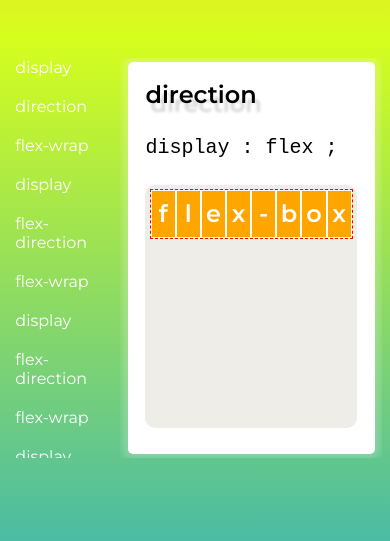
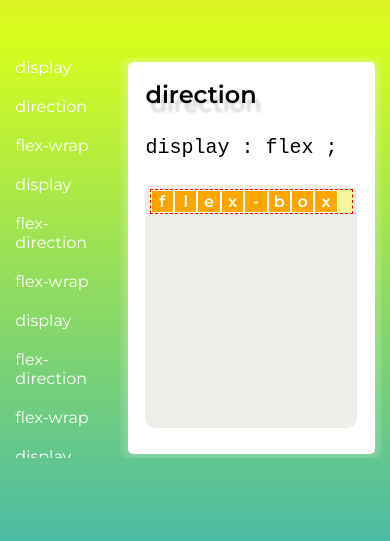
Before and after one commit to t123arun/flex-box, a plain HTML site: page index.html in a window 390 px wide. Shown: the part 216-757 px from the top of the page. Drawn offline with Linux system fonts and the light colour scheme.

Commit message:
updated box responsive styles only

```diff
--- a/style.css
+++ b/style.css
@@ -6,6 +6,8 @@
 }
 body{
     height: 100vh;
+    max-width: 1440px;
+    margin: 0 auto;
     background:linear-gradient(0deg, rgba(58,179,180,1) 3%, rgba(214,253,29,1) 70%, rgba(252,188,69,1) 100%);
     font-family: 'Montserrat', sans-serif;
     padding: 2%;
@@ -125,8 +127,8 @@ article{
     flex-wrap: nowrap;
 }
 .output-box{
-    width: 3rem;
-    height: 3rem;
+    width: clamp(1rem,6vw , 3rem);
+    height: clamp(1rem,6vw , 3rem);
     background-color: orange;
     color: white;
     border: 1px solid white;
@@ -134,8 +136,7 @@ article{
     justify-content: center;
     align-items: center;
     font-weight: 600;
-    font-size: 24px;
-    flex-shrink: 2;
+    font-size: clamp(1em , 2vw , 24px);
 }
 .container{
     display: flex;
```
